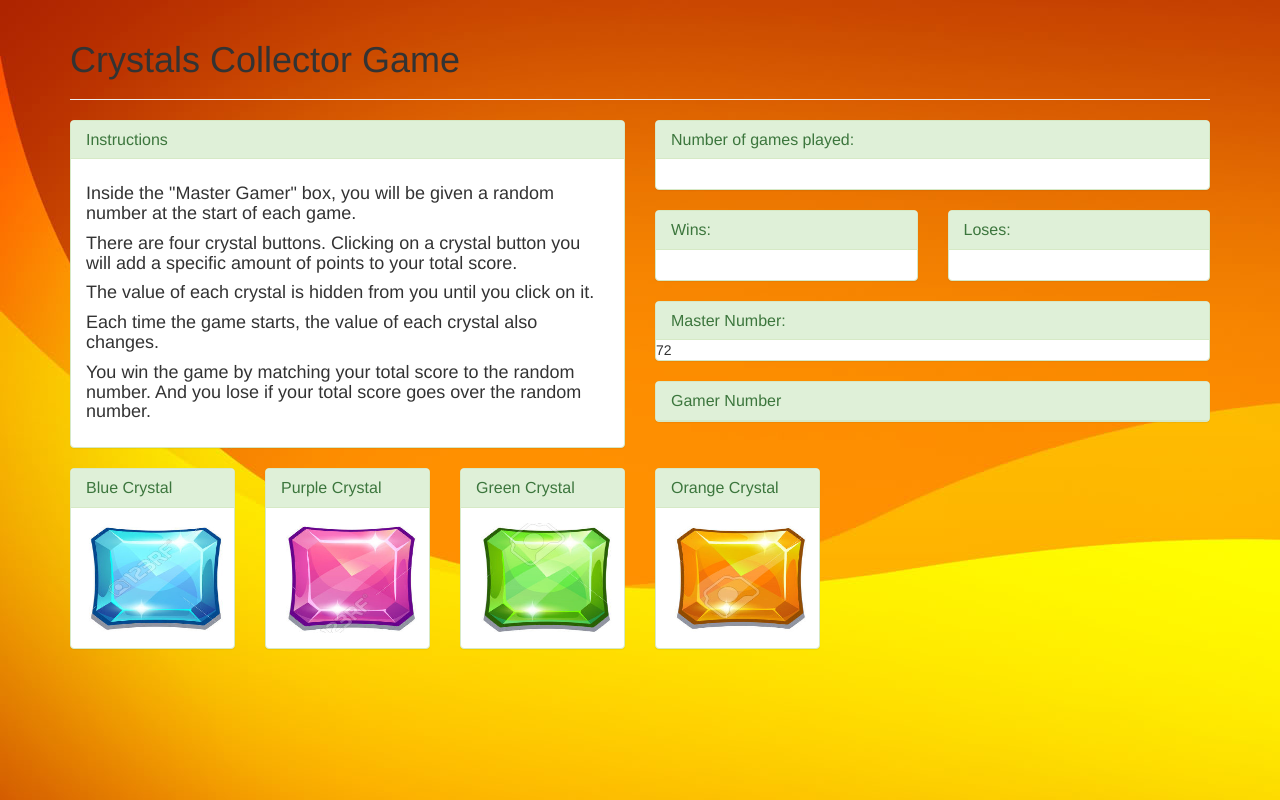
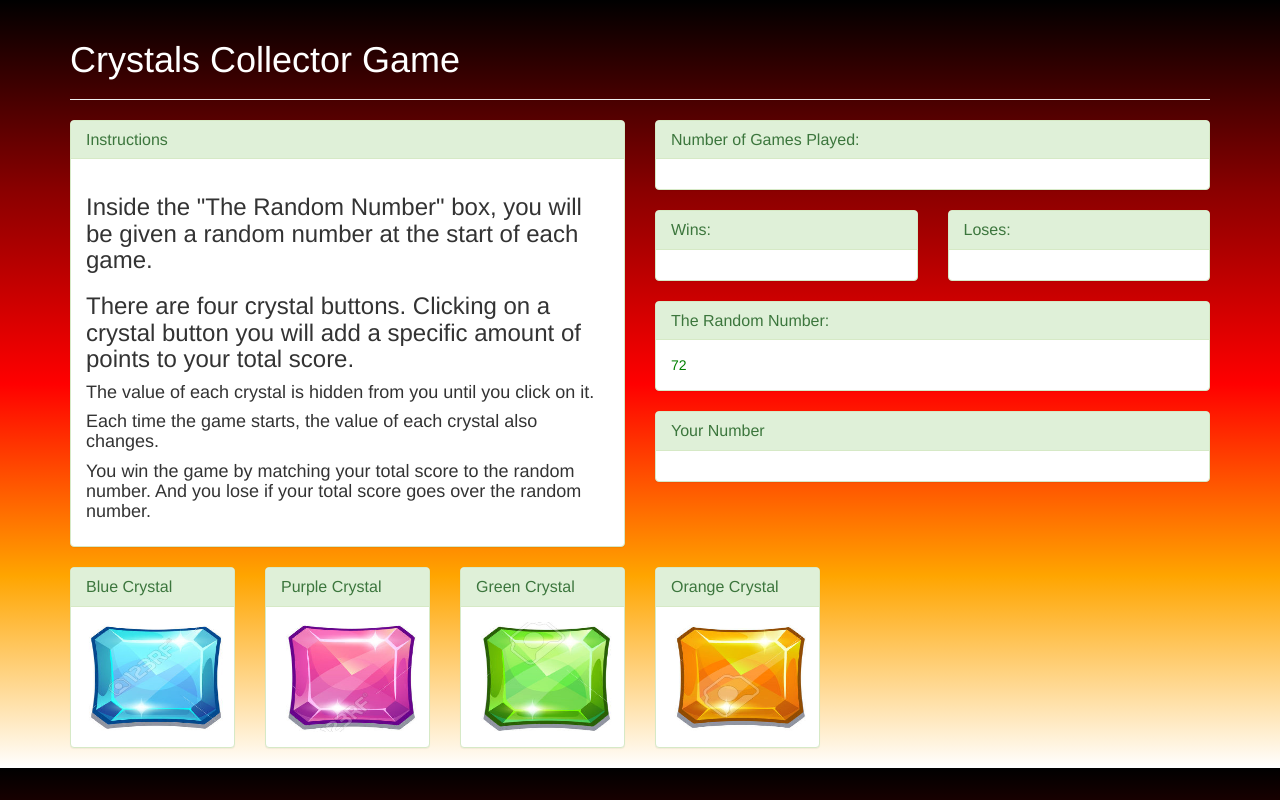
Before and after one commit to AbelZShiferaw/Crystal-Game, a plain HTML site: page index.html in a window 1280 px wide. Drawn offline with nearby package versions, Linux system fonts and the light colour scheme.

Commit message:
submission

```diff
--- a/assets/css/style.css
+++ b/assets/css/style.css
@@ -0,0 +1,47 @@
+
+
+body {
+
+	background: linear-gradient(black, darkred, red, orange, white);
+
+	//background-image: url("Background.jpg");
+
+}
+
+.page-header{
+	color: white;
+
+
+}
+h{
+	border-bottom: 6px solid red;
+    background-color: lightgrey;
+}
+h4 h3 {color: #FF1F52; }
+
+.panel-body{
+	background-color: ;
+
+}
+
+#wins {
+	font-style: bold;
+	font-size: 14px;
+	color: green;
+}
+
+#loses {
+	font-size: 14px;
+	color: red;
+}
+
+#gamesPlayed {
+	font-size: 14px;
+	color: green;
+}
+
+#random-number {
+	font-style: bold;
+	font-size: 14px;
+	color: green;
+}
--- a/index.html
+++ b/index.html
@@ -9,7 +9,7 @@
 		<link rel="stylesheet" type="text/css" href="assets/css/reset.css">
  		<link rel="stylesheet" type="text/css" href="assets/css/style.css">
 	</head>
-<body background="assets/images/Background.jpg">
+<body>
 		<div class="container">
 			<div class="page-header">
 			  <h1>Crystals Collector Game</h1>
@@ -25,8 +25,8 @@
 										<h3 class="panel-title">Instructions</h3>
 									</div>
 									<div class="panel-body">
-										<h4> Inside the "Master Gamer" box, you will be given a random number at the start of each game. </h4>
-										<h4> There are four crystal buttons. Clicking on a crystal button you will add a specific amount of points to your total score.</h4>
+										<h3> Inside the "The Random Number" box, you will be given a random number at the start of each game. </h3>
+										<h3> There are four crystal buttons. Clicking on a crystal button you will add a specific amount of points to your total score.</h4>
 										<h4> The value of each crystal is hidden from you until you click on it.</h4>
 										<h4> Each time the game starts, the value of each crystal also changes. </h4>
 										<h4> You win the game by matching your total score to the random number. And you lose if your total score goes over the random number.</h4>
@@ -39,7 +39,7 @@
 							<div class="col-lg-6 col-md-3 col-sm-3">
 								<div class="panel panel-success">
 									<div class="panel-heading">
-										<h3 class="panel-title"> Number of games played:</h3>
+										<h3 class="panel-title"> Number of Games Played:</h3>
 									</div>
 									<div class="panel-body">
 										<div><span id="gamesPlayed"></span></div>
@@ -73,9 +73,9 @@
 							<div class="col-lg-6 col-md-3 col-sm-3">
 								<div class="panel panel-success">
 									<div class="panel-heading">
-										<h3 class="panel-title">Master Number:</h3>
+										<h3 class="panel-title">The Random Number:</h3>
 									</div>
-									<div class"panel-body">
+									<div class="panel-body">
 										<div><span id="random-number"></span></div>
 									</div>
 								</div>
@@ -87,9 +87,9 @@
 							<div class="col-lg-6 col-md-3 col-sm-3">
 								<div class="panel panel-success">
 									<div class="panel-heading">
-										<h3 class="panel-title">Gamer Number</h3>
+										<h3 class="panel-title">Your Number</h3>
 									</div>
-									<div class"panel-body">
+									<div class="panel-body">
 										<div><span id="gamer-number"></span></div>
 									</div>
 								</div>
```
